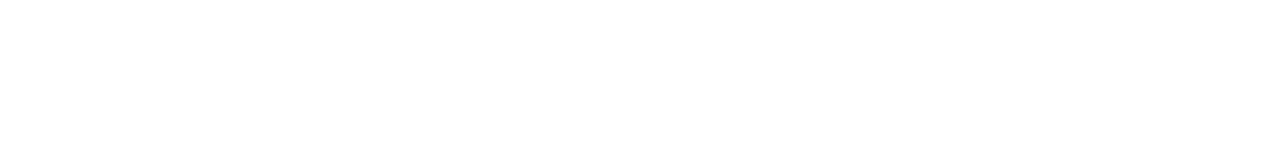
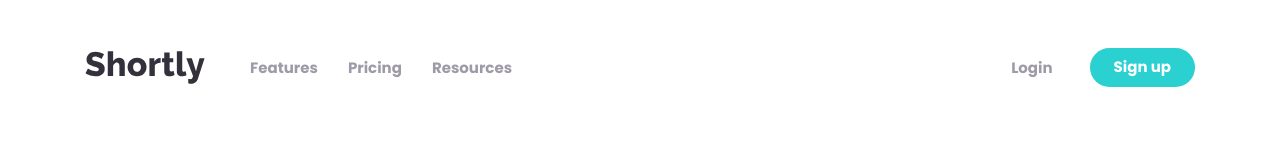
Before and after one commit to Abdukarim27/shortly, a plain HTML site: page index.html in a window 1280 px wide. Drawn offline with Linux system fonts and the light colour scheme.

Commit message:
Add site-header

```diff
--- a/css/style.css
+++ b/css/style.css
@@ -1,7 +1,7 @@
 /* CUSTOM-PROPS */
 :root {
   --text-color: #9e9aa8;
-  --heading-color: #34313d;
+  --text-color-dark: #34313d;
   --accent-color: #2bd0d0;
   --accent-color-hover: #9ae3e3;
   --light-bg: #eff1f7;
@@ -83,7 +83,150 @@ img {
 }
 
 
+/* BUTTON */
+.button {
+  display: inline-block;
+  padding: 14px 40px 12px;
+  border: 0;
+  border-radius: 28px;
+  background-color: var(--accent-color);
+  color: #fff;
+  font-size: 20px;
+  line-height: 1.5;
+  font-weight: bold;
+  text-decoration: none;
+  text-align: center;
+  cursor: pointer;
+}
+
+.button:hover {
+  background-color: var(--accent-color-hover);
+}
+
+.button:active {
+  opacity: 0.6;
+}
+
+.button--small {
+  padding: 8px 24px;
+  font-size: 15px;
+  line-height: 22.5px;
+}
+
+.button--big {
+  padding: 18px 40px 16px;
+}
+
+.button--rectangle {
+  border-radius: 5px;
+}
+
+.button--rectangle-big {
+  border-radius: 10px;
+}
+
+
 /* MAIN-CONTENT */
 .main-content {
   flex-grow: 1;
 }
+
+
+/* SITE-HEADER */
+.site-header {
+  padding-top: 48px;
+  padding-bottom: 48px;
+  background-color: #fff;
+  font-weight: bold;
+  line-height: normal;
+}
+
+.site-header__container {
+  display: flex;
+  align-items: center;
+}
+
+.site-header__logo {
+  margin-right: 45px;
+}
+
+
+/* LOGO */
+.logo {
+  display: inline-block;
+}
+
+.logo:hover {
+  opacity: 0.8;
+}
+
+.logo:active {
+  opacity: 0.6;
+}
+
+.logo__img {
+  display: block;
+  width: 120px;
+  height: 33px;
+  object-fit: contain;
+}
+
+.site-header__sitenav {
+  margin-right: auto;
+}
+
+.sitenav__list {
+  display: flex;
+  padding: 0;
+  margin: 0;
+  list-style: none;
+}
+
+.sitenav__item:not(:last-child) {
+  margin-right: 30px;
+}
+
+.sitenav__link {
+  display: block;
+  text-decoration: none;
+  color: var(--text-color);
+}
+
+.sitenav__link:hover {
+  color: var(--text-color-dark);
+}
+
+.sitenav__link:active {
+  opacity: 0.6;
+}
+
+.site-header__auth {
+  display: flex;
+  align-items: center;
+  margin-left: 45px;
+}
+
+.site-header__login-link {
+  margin-right: 37px;
+  color: var(--text-color);
+  text-decoration: none;
+}
+
+.site-header__login-link:hover {
+  color: var(--text-color-dark);
+}
+
+.site-header__login-link:active {
+  opacity: 0.6;
+}
+
+
+@media
+only screen and (-webkit-min-device-pixel-radio: 2),
+only screen and (   min--moz-device-pixel-radio: 2),
+only screen and (     -o-min-device-pixel-ratio: 2/1),
+only screen and (        min-device-pixel-ratio: 2),
+only screen and (                min-resolution: 192dpi),
+only screen and (                min-resolution: 2dppx) {
+
+}
--- a/index.html
+++ b/index.html
@@ -13,6 +13,29 @@
 <body>
 
 
+  <!-- SITE-HEADER -->
+  <header class="site-header">
+    <div class="site-header__container container">
+      <!-- LOGO -->
+      <a class="site-header__logo logo" href="#">
+        <img class="logo__img" src="img/logo.svg" alt="Shortly logo" width="120" height="33">
+      </a>
+
+      <nav class="site-header__sitenav sitenav">
+        <ul class="sitenav__list">
+          <li class="sitenav__item"><a class="sitenav__link" href="#">Features</a></li>
+          <li class="sitenav__item"><a class="sitenav__link" href="#">Pricing</a></li>
+          <li class="sitenav__item"><a class="sitenav__link" href="#">Resources</a></li>
+        </ul>
+      </nav>
+
+      <div class="site-header__auth">
+        <a class="site-header__login-link" href="#">Login</a>
+        <a class="button button--small" href="#">Sign up</a>
+      </div>
+    </div>
+  </header>
+
 
   <script src="js/main.js"></script>
 </body>
```
Also changed, not shown: img/logo.svg (added).
